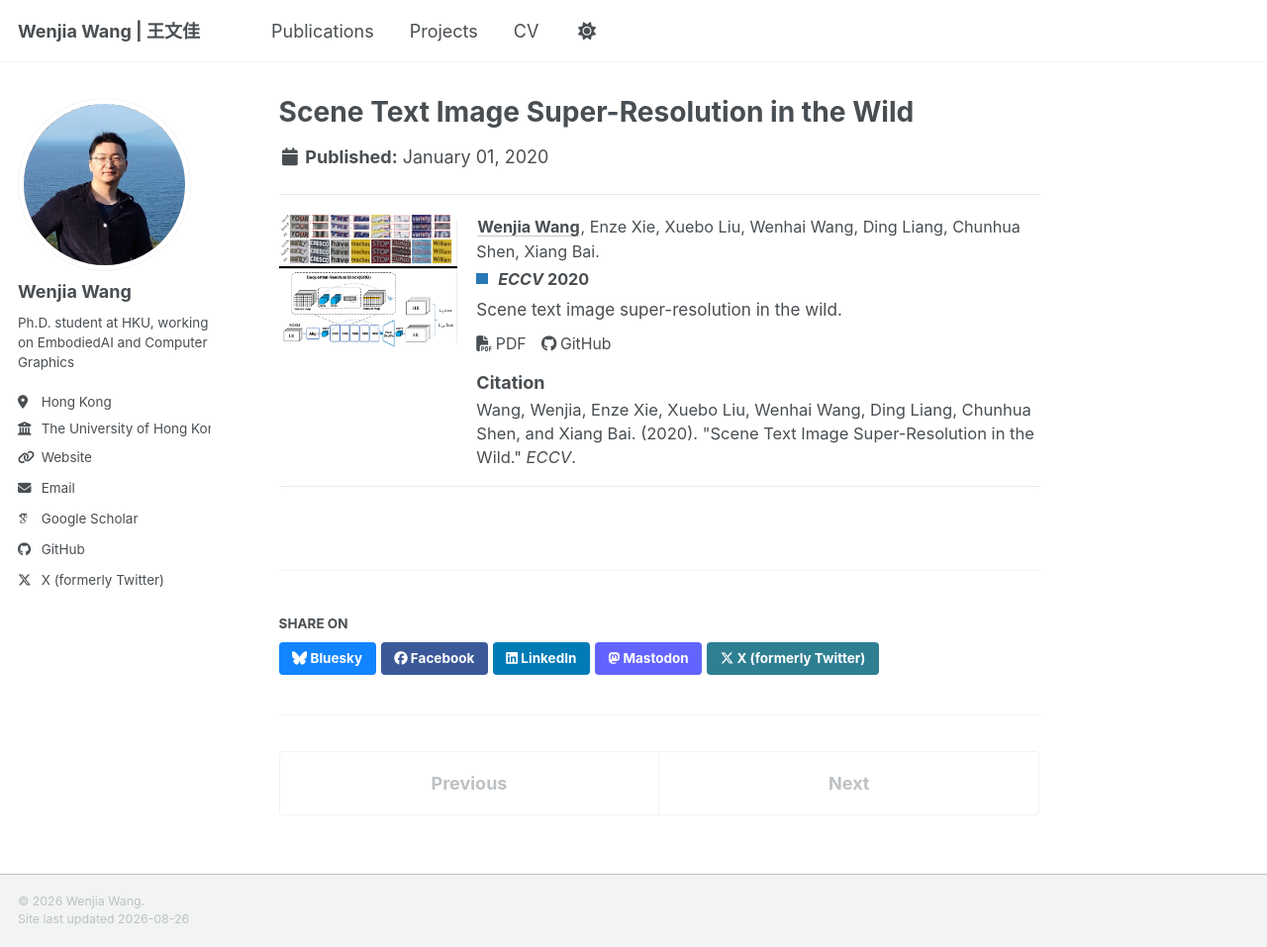
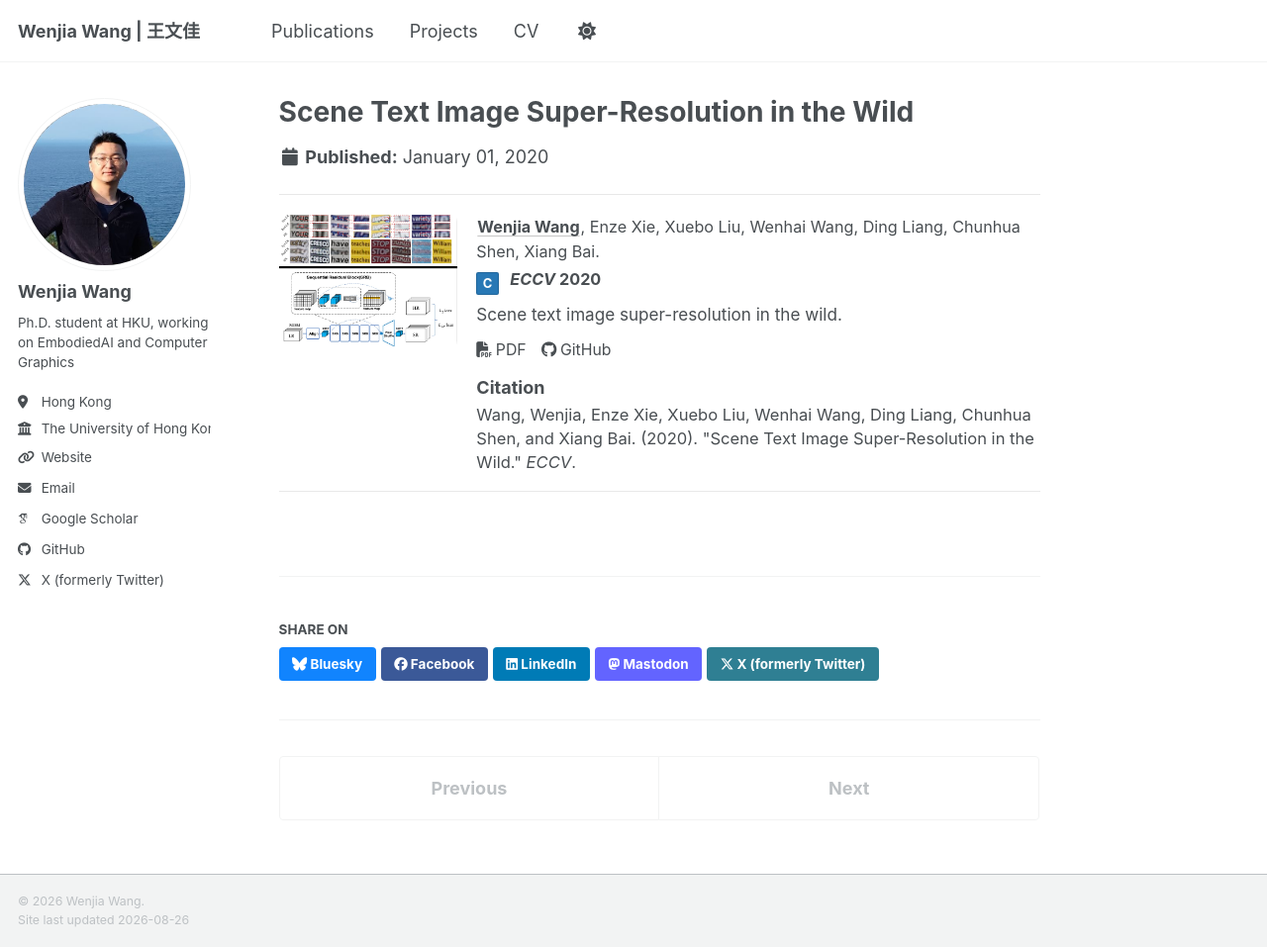
Before and after one commit to WenjiaWang0312/WenjiaWang0312.github.io, a Jekyll site: the page built from _publications/2020-01-01-textzoom.md, in a window 1280 px wide and 957 px high. Shown: the whole window at 99% size. Built offline with Jekyll 4.4.1, drawn with Linux system fonts in a browser that asks for light colours; some web fonts are replaced; a script bundle is joined from its source files by our own code; library files that are not in the unit come from our copies.

Commit message:
Make publication type markers visible

```diff
--- a/_includes/publication-venue.html
+++ b/_includes/publication-venue.html
@@ -17,15 +17,19 @@
 {% case venue_type %}
   {% when 'journal' %}
     {% assign venue_type_label = 'Journal' %}
+    {% assign venue_type_marker = 'J' %}
   {% when 'tech-report' %}
     {% assign venue_type_label = 'Tech Report' %}
+    {% assign venue_type_marker = 'T' %}
   {% when 'preprint' %}
     {% assign venue_type_label = 'Preprint' %}
+    {% assign venue_type_marker = 'P' %}
   {% else %}
     {% assign venue_type_label = 'Conference' %}
+    {% assign venue_type_marker = 'C' %}
 {% endcase %}
 
-<span class="publication-type-marker publication-type-marker--{{ venue_type }}" role="img" aria-label="{{ venue_type_label }}" title="{{ venue_type_label }}"></span>
+<span class="publication-type-marker publication-type-marker--{{ venue_type }}" role="img" aria-label="{{ venue_type_label }}" title="{{ venue_type_label }}">{{ venue_type_marker }}</span>
 {% if venue_downcase contains 'arxiv' %}
   <i>{{ item.venue }}</i>, {{ item.date | default: "1900-01-01" | date: "%Y" }}
 {% else %}
--- a/assets/css/main.scss
+++ b/assets/css/main.scss
@@ -398,13 +398,21 @@ html[data-theme="dark"] .publication-authors strong:hover {
 }
 
 .publication-type-marker {
-  display: inline-block;
-  width: 0.62rem;
-  height: 0.62rem;
-  margin: 0 0.38rem 0.04rem 0;
-  vertical-align: 0.02em;
+  display: inline-flex;
+  width: 1.25rem;
+  height: 1.25rem;
+  align-items: center;
+  justify-content: center;
+  margin: 0 0.42rem 0.12rem 0;
+  vertical-align: -0.22em;
   background: #2878b5;
-  border-radius: 0;
+  border: 1px solid rgba(0, 0, 0, 0.14);
+  border-radius: 2px;
+  color: #fff;
+  font-size: 0.72rem;
+  font-style: normal;
+  font-weight: 700;
+  line-height: 1;
 }
 
 .publication-type-marker--conference {
```
Also changed, not shown: _pages/about.md (+3 -3 lines), tests/publication_venue_test.py (+7 -0 lines).
